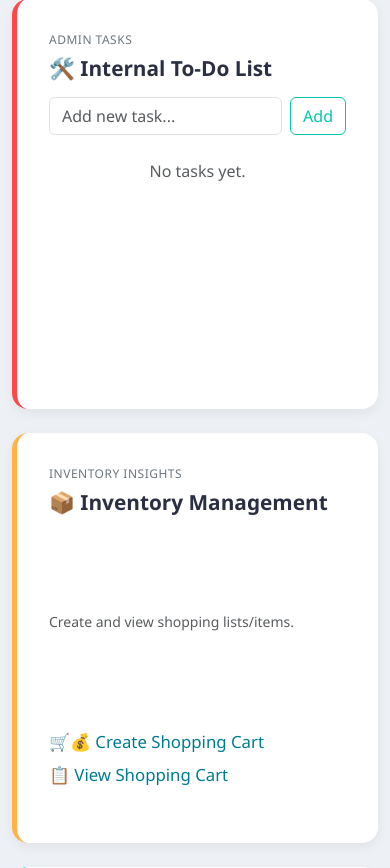
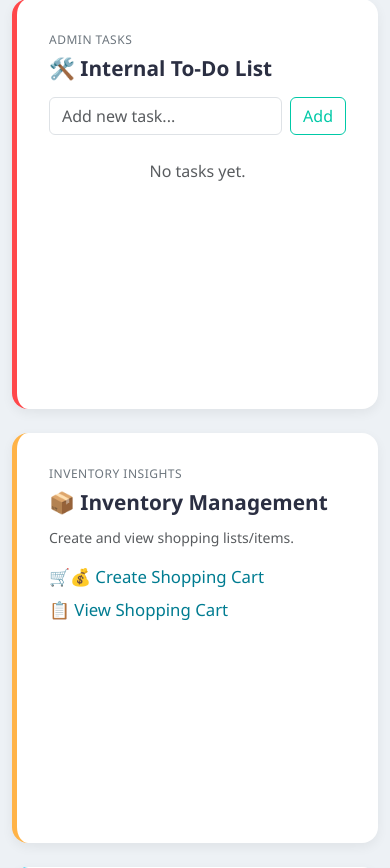
Before and after one commit to wjalil/CommandCenter, a FastAPI app: template app/templates/admin_dashboard.html in a window 390 px wide. Shown: the part 1566-2434 px from the top of the page. Run offline with FastAPI, Linux system fonts and the light colour scheme; the template is opened without the code that fills it, so the values that code supplies are empty; parts of the project's set-up code (start-up, migrations or seed data) failed here and were passed over.

Commit message:
Hot fix, mobile responsiveness for Shopping Modules

```diff
--- a/app/templates/admin_dashboard.html
+++ b/app/templates/admin_dashboard.html
@@ -205,20 +205,25 @@
     </div>
 
     <div class="col-lg-4 col-md-6">
-      <div class="dashboard-card d-flex flex-column justify-content-between h-100 equal-height" style="border-left: 5px solid #ffb347;">
-        <div>
+      <div class="dashboard-card d-flex flex-column h-100 equal-height gap-2" style="border-left: 5px solid #ffb347;">
+        <div class="mb-1">
           <div class="section-label">Inventory Insights</div>
-          <h5 class="card-title">📦 Inventory Management</h5>
+          <h5 class="card-title mb-0">📦 Inventory Management</h5>
         </div>
-        <p class="text-muted small">Create and view shopping lists/items.</p>
-        <ul class="list-unstyled">
+
+        <p class="text-muted small mb-2">Create and view shopping lists/items.</p>
+
+        <ul class="list-unstyled mb-0">
           <li class="mb-1">
-            <a href="/admin/shopping/items" class="card-link">🛒💰 Create Shopping Cart</a>
-            <a href="/admin/shopping/view" class="card-link">📋 View Shopping Cart</a>
+            <a href="/admin/shopping/items" class="card-link d-block">🛒💰 Create Shopping Cart</a>
+          </li>
+          <li>
+            <a href="/admin/shopping/view" class="card-link d-block">📋 View Shopping Cart</a>
           </li>
         </ul>
       </div>
     </div>
+
 
     <div class="col-lg-4 col-md-6">
       <div class="dashboard-card d-flex flex-column justify-content-between h-100 equal-height" style="border-left: 5px solid #0dcaf0;">
```
Also changed, not shown: app/templates/shopping/admin_items.html (+11 -0 lines), app/templates/shopping/shopping_view.html (+30 -8 lines).
